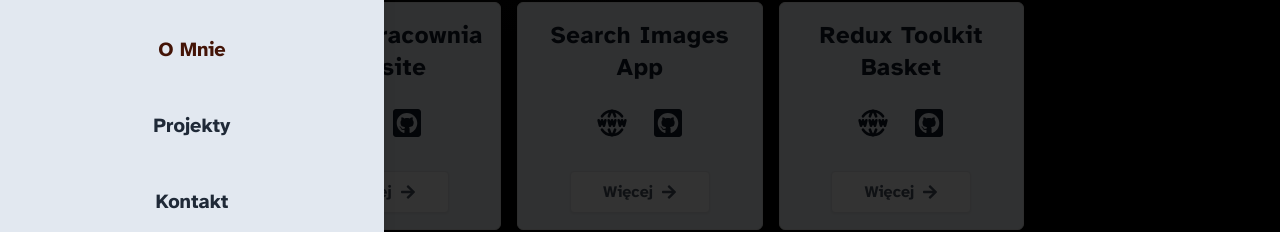
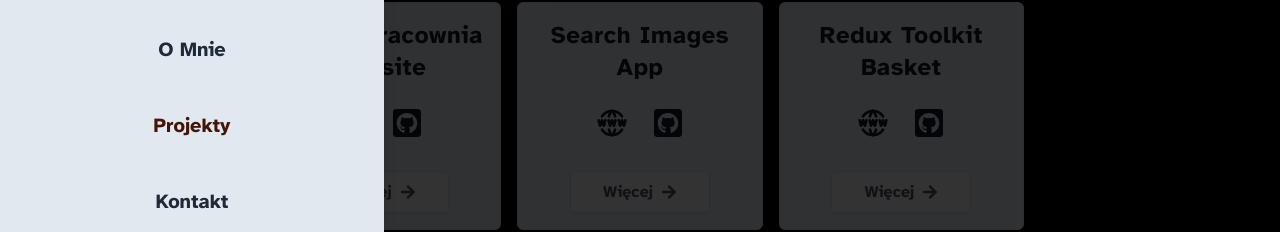
Before and after one commit to misiek869/my_portfolio_v3, a React (Vite) app: page /projects in a window 1280 px wide. Both pictures are taken after a click on the button 34 px from the left and 34 px from the top of the page. Shown: the part 312-544 px from the top of the page. Built offline with nearby package versions, Linux system fonts and the light colour scheme.

Commit message:
fix nav bug

```diff
--- a/src/components/Navigation.tsx
+++ b/src/components/Navigation.tsx
@@ -51,8 +51,8 @@
 					<a
 						href='/projects'
 						className={
-							hidden === 'workshops'
-								? 'text-center my-0.5 py-0.5 text-xl font-semibold text-pink-500'
+							hidden === 'projects'
+								? 'text-center my-0.5 py-0.5 text-xl font-semibold text-orange-950  pointer-events-none'
 								: 'text-center my-0.5 py-0.5 text-xl font-semibold'
 						}>
 						Projekty
@@ -62,7 +62,7 @@
 						href='/contact'
 						className={
 							hidden === 'contact'
-								? 'text-center my-0.5 py-0.5 text-xl font-semibold text-pink-500 pointer-events-none'
+								? 'text-center my-0.5 py-0.5 text-xl font-semibold text-orange-950  pointer-events-none'
 								: 'text-center my-0.5 py-0.5 text-xl font-semibold'
 						}>
 						Kontakt
--- a/src/components/Projects.tsx
+++ b/src/components/Projects.tsx
@@ -24,7 +24,7 @@
 					animate={{ opacity: 1 }}
 					transition={{ delay: 0.7, duration: 0.7 }}
 					className='fixed top-4 left-4'>
-					<Navigation hidden={'about'} />
+					<Navigation hidden={'projects'} />
 				</motion.div>
 				<motion.div
 					initial={{ opacity: 0 }}
```
